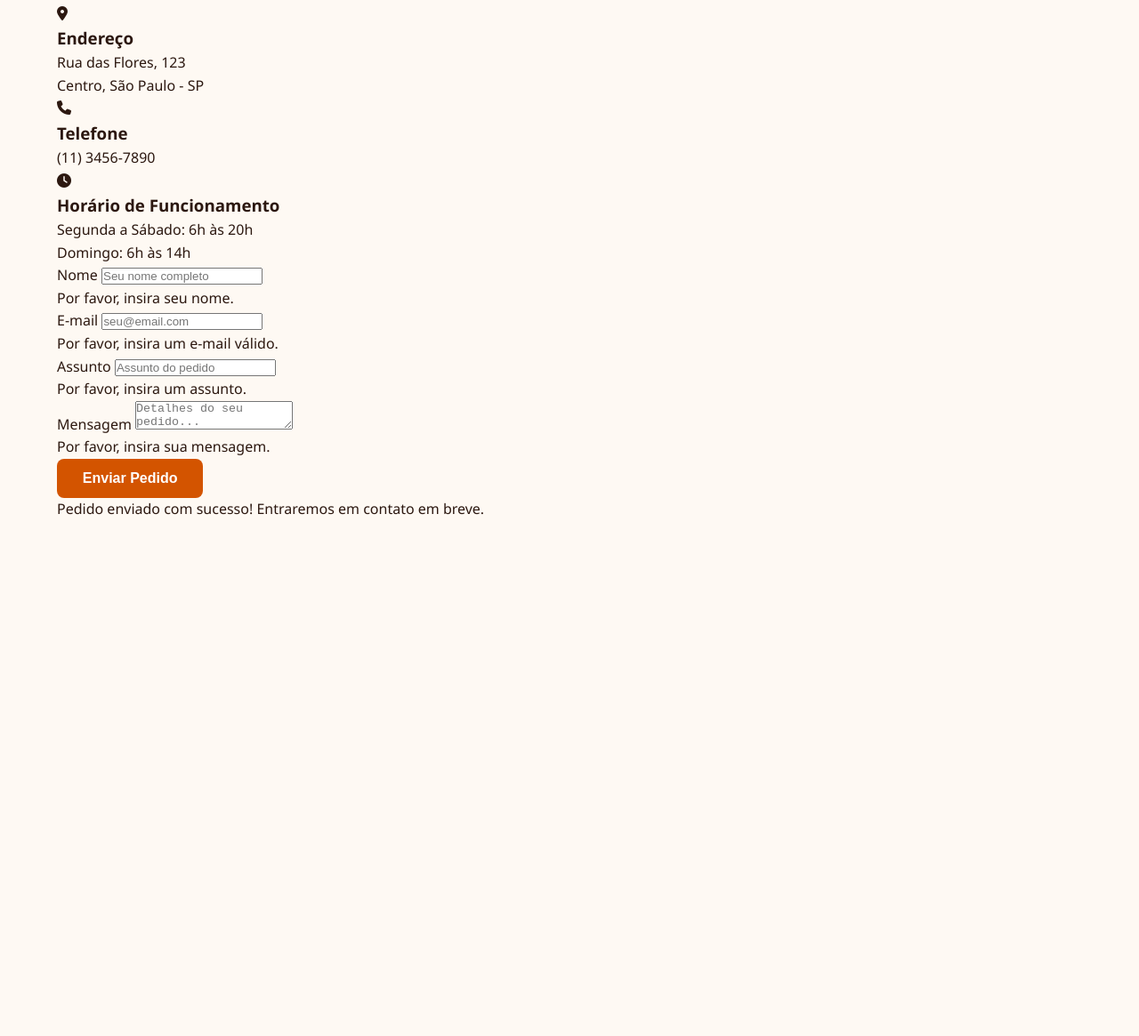
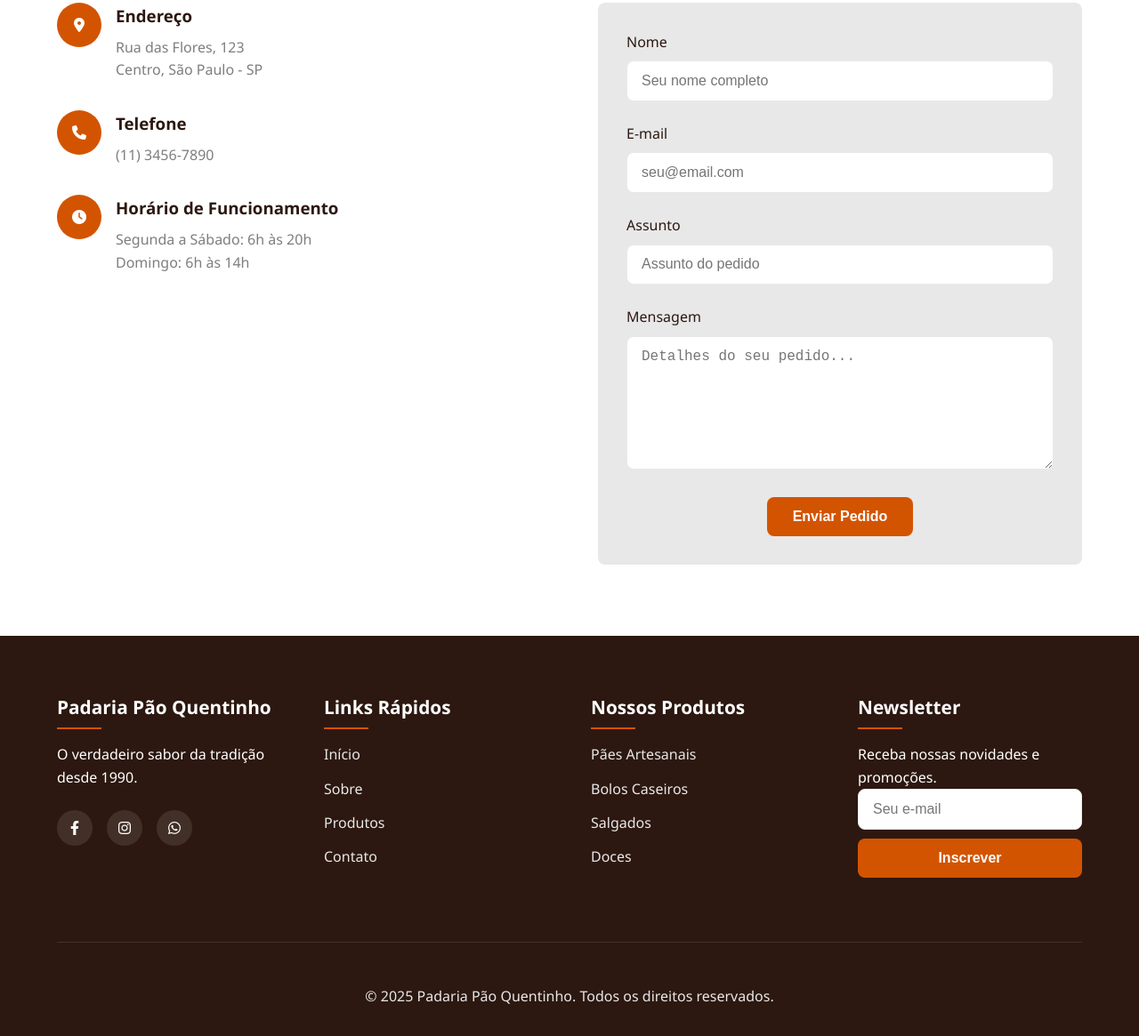
Before and after one commit to isadorameneghetti/landing-page, a plain HTML site: page index.html in a window 1280 px wide. Shown: the part 2300-3465 px from the top of the page at 89% size. Before the commit the page ends 2965 px from the top, so only its background shows below. Drawn offline with Linux system fonts and the light colour scheme.

Commit message:
feat: adiciona rodapé com links e redes sociais + feat: adiciona animações de scroll e efeitos de entrada com IntersectionObserver

```diff
--- /dev/null
+++ b/css/footer.css
@@ -0,0 +1,74 @@
+/* ===== FOOTER ===== */
+.footer {
+    background-color: var(--dark);
+    color: white;
+    padding: 4rem 0 2rem;
+}
+
+.footer-container {
+    display: grid;
+    grid-template-columns: repeat(auto-fit, minmax(250px, 1fr));
+    gap: 3rem;
+}
+
+.footer-col h3 {
+    font-size: 1.3rem;
+    margin-bottom: 1.5rem;
+    position: relative;
+}
+
+.footer-col h3::after {
+    content: '';
+    position: absolute;
+    left: 0;
+    bottom: -8px;
+    width: 50px;
+    height: 2px;
+    background-color: var(--primary);
+}
+
+.footer-links {
+    display: flex;
+    flex-direction: column;
+    gap: 0.8rem;
+}
+
+.footer-link {
+    color: var(--gray-light);
+    transition: var(--transition);
+}
+
+.footer-link:hover {
+    color: white;
+    padding-left: 5px;
+}
+
+.social-links {
+    display: flex;
+    gap: 1rem;
+    margin-top: 1.5rem;
+}
+
+.social-link {
+    display: flex;
+    align-items: center;
+    justify-content: center;
+    width: 40px;
+    height: 40px;
+    border-radius: 50%;
+    background-color: rgba(255, 255, 255, 0.1);
+    transition: var(--transition);
+}
+
+.social-link:hover {
+    background-color: var(--primary);
+    transform: translateY(-3px);
+}
+
+.footer-bottom {
+    text-align: center;
+    padding-top: 3rem;
+    margin-top: 3rem;
+    border-top: 1px solid rgba(255, 255, 255, 0.1);
+    color: var(--gray-light);
+}
--- a/index.html
+++ b/index.html
@@ -12,6 +12,8 @@
     <link rel="stylesheet" href="css/hero.css">
     <link rel="stylesheet" href="css/about.css">
     <link rel="stylesheet" href="css/product.css">
+    <link rel="stylesheet" href="css/contact.css">
+    <link rel="stylesheet" href="css/footer.css">
 </head>
 <body>
     <!-- NAVBAR -->
@@ -202,5 +204,55 @@
             </div>
         </div>
     </section>
+
+    <!-- FOOTER -->
+    <footer class="footer">
+        <div class="container">
+            <div class="footer-container">
+                <div class="footer-col">
+                    <h3>Padaria Pão Quentinho</h3>
+                    <p>O verdadeiro sabor da tradição desde 1990.</p>
+                    <div class="social-links">
+                        <a href="#" class="social-link"><i class="fab fa-facebook-f"></i></a>
+                        <a href="#" class="social-link"><i class="fab fa-instagram"></i></a>
+                        <a href="#" class="social-link"><i class="fab fa-whatsapp"></i></a>
+                    </div>
+                </div>
+
+                <div class="footer-col">
+                    <h3>Links Rápidos</h3>
+                    <ul class="footer-links">
+                        <li><a href="#home" class="footer-link">Início</a></li>
+                        <li><a href="#about" class="footer-link">Sobre</a></li>
+                        <li><a href="#products" class="footer-link">Produtos</a></li>
+                        <li><a href="#contact" class="footer-link">Contato</a></li>
+                    </ul>
+                </div>
+
+                <div class="footer-col">
+                    <h3>Nossos Produtos</h3>
+                    <ul class="footer-links">
+                        <li><a href="#" class="footer-link">Pães Artesanais</a></li>
+                        <li><a href="#" class="footer-link">Bolos Caseiros</a></li>
+                        <li><a href="#" class="footer-link">Salgados</a></li>
+                        <li><a href="#" class="footer-link">Doces</a></li>
+                    </ul>
+                </div>
+
+                <div class="footer-col">
+                    <h3>Newsletter</h3>
+                    <p>Receba nossas novidades e promoções.</p>
+                    <div class="form-group">
+                        <input type="email" class="form-control" placeholder="Seu e-mail">
+                        <button class="btn btn-primary" style="margin-top: 10px; width: 100%;">Inscrever</button>
+                    </div>
+                </div>
+            </div>
+
+            <div class="footer-bottom">
+                <p>&copy; 2025 Padaria Pão Quentinho. Todos os direitos reservados.</p>
+            </div>
+        </div>
+    </footer>
 </body>
 </html>
--- a/js/form.js
+++ b/js/form.js
@@ -1,4 +1,4 @@
-// ===== FORM VALIDATION =====
+// ===== VALIDAÇÃO DE FORMULÁRIO =====
 const contactForm = document.getElementById('contactForm');
 
 contactForm.addEventListener('submit', function(e) {
```
Also changed, not shown: js/animations.js (added, +42 -0 lines).
